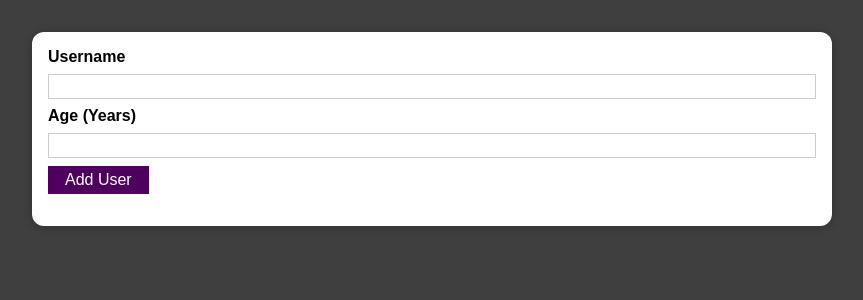
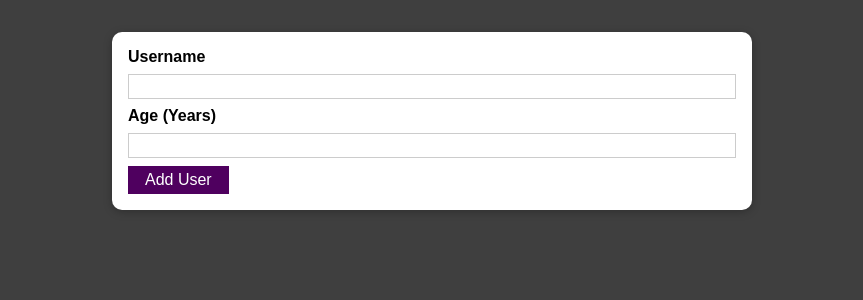
Before and after one commit to KevlarWai/revision_practice, a React (Create React App) app: page / in a window 1280 px wide. Shown: the top 300 px of the page, without its empty margins (208-1071 px from the left). Built offline with nearby package versions, Linux system fonts and the light colour scheme.

Commit message:
Create separate classes for class and button
Created reusable card and button components to use on other components

```diff
--- a/src/Components/AddUsers/AddUserCard.js
+++ b/src/Components/AddUsers/AddUserCard.js
@@ -1,9 +1,8 @@
 import AddUserForm from "./AddUserForm";
-import "./AddUserCard.css";
 
 const AddUserCard = () => {
   return (
-    <div className='user-card'>
+    <div>
       <AddUserForm></AddUserForm>
     </div>
   );
--- a/src/Components/AddUsers/AddUserForm.css
+++ /dev/null
@@ -1,25 +0,0 @@
-.add-user__controls {
-    flex-wrap: wrap;
-    gap: 1rem;
-    margin-bottom: 1rem;
-    text-align: left;
-  }
-
-  .add-user__controls label {
-    font-weight: bold;
-    margin-bottom: 0.5rem;
-    display: block;
-  }
-
-  .add-user__controls input {
-    font: inherit;
-    display: block;
-    padding: 0.15rem;
-    border: 1px solid #ccc;
-    width: 100%;
-    margin-bottom: 0.5rem;
-  }
-
-  .add-user__actions {
-    text-align: right;
-  }
--- a/src/Components/AddUsers/AddUserForm.js
+++ b/src/Components/AddUsers/AddUserForm.js
@@ -1,5 +1,7 @@
-import "./AddUserForm.css";
 import React, { useState } from "react";
+import Button from "../UI/Button";
+import Card from "../UI/Card";
+import classes from "./AddUserForm.module.css";
 
 const AddUserForm = () => {
   const [enteredUsername, setUsername] = useState("");
@@ -24,31 +26,27 @@ const AddUserForm = () => {
   };
 
   return (
+    <Card className={classes.input}>
       <form onSubmit={submitHandler}>
-      <div className="add-user__controls">
-        <div>
-          <label>Username</label>
+        <label htmlFor="username">Username</label>
         <input
+          id="username"
           type="text"
           value={enteredUsername}
           onChange={usernameChangeHandler}
         ></input>
-        </div>
-        <div>
-          <label>Age (Years)</label>
+        <label htmlFor="age">Age (Years)</label>
         <input
+          id="age"
           type="number"
           min="0"
           step="1"
           value={enteredAge}
           onChange={ageChangeHandler}
         ></input>
-        </div>
-        <div className=".add-user__actions">
-          <button type="submit">Add User</button>
-        </div>
-      </div>
+        <Button type="submit">Add User</Button>
       </form>
+    </Card>
   );
 };
 
--- /dev/null
+++ b/src/Components/AddUsers/AddUserForm.module.css
@@ -0,0 +1,26 @@
+.input {
+  margin: 2rem auto;
+  padding: 1rem;
+  width: 90%;
+  max-width: 40rem;
+}
+
+.input label {
+  display: block;
+  font-weight: bold;
+  margin-bottom: 0.5rem;
+}
+
+.input input {
+  font: inherit;
+  display: block;
+  width: 100%;
+  border: 1px solid #ccc;
+  padding: 0.15rem;
+  margin-bottom: 0.5rem;
+}
+
+.input input:focus {
+  outline: none;
+  border-color: #4f005f;
+}
--- /dev/null
+++ b/src/Components/UI/Button.js
@@ -0,0 +1,15 @@
+import classes from "./Button.module.css";
+
+const Button = (props) => {
+  return (
+    <button
+      className={classes.button}
+      type={props.type || "button"}
+      onClick={props.onClick}
+    >
+      {props.children}
+    </button>
+  );
+};
+
+export default Button;
--- /dev/null
+++ b/src/Components/UI/Button.module.css
@@ -0,0 +1,18 @@
+.button {
+  font: inherit;
+  border: 1px solid #4f005f;
+  background: #4f005f;
+  color: white;
+  padding: 0.25rem 1rem;
+  cursor: pointer;
+}
+
+.button:hover,
+.button:active {
+  background: #741188;
+  border-color: #741188;
+}
+
+.button:focus {
+  outline: none;
+}
--- /dev/null
+++ b/src/Components/UI/Card.js
@@ -0,0 +1,7 @@
+import classes from "./Card.module.css";
+
+const Card = (props) => {
+  return <div className={`${classes.card} ${props.className}`}>{props.children}</div>;
+};
+
+export default Card;
--- /dev/null
+++ b/src/Components/UI/Card.module.css
@@ -0,0 +1,5 @@
+.card{
+    background: white;
+    box-shadow: 0 2px 8px rgba(0,0,0,0.25);
+    border-radius: 10px;
+}
```
Lines whose indentation alone changed are shown as unchanged.
